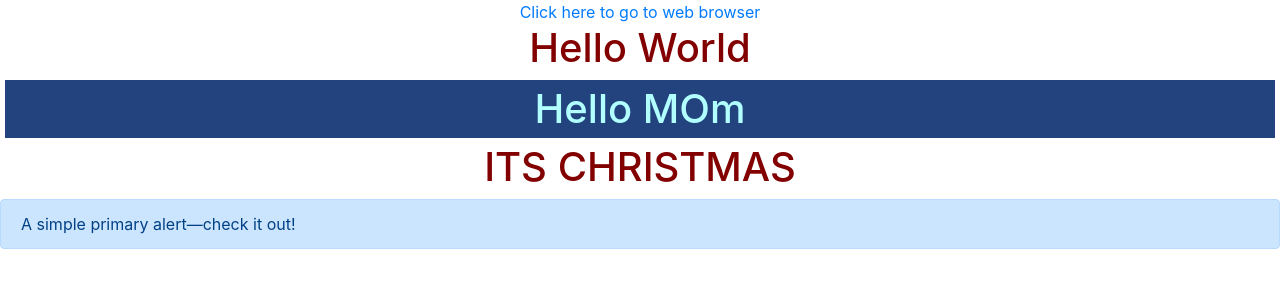
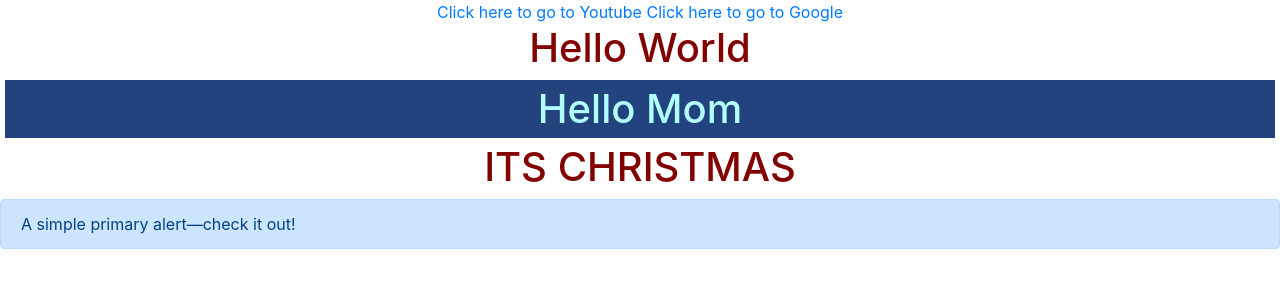
Before and after one commit to NotxZephyr/NotxZephyr.github.io, a plain HTML site: page hello.html in a window 1280 px wide. Drawn offline with nearby package versions, Linux system fonts and the light colour scheme.

Commit message:
Add href

```diff
--- a/hello.html
+++ b/hello.html
@@ -7,10 +7,11 @@
         </head>
         <body>
             <div id="web">
-                <a href="http://www.google.com">Click here to go to web browser</a>
+                <a href="Youtube.com">Click here to go to Youtube</a>
+                <a href="http://www.google.com">Click here to go to Google</a>
             </div>
             <h1 class="text">Hello World</h1>
-            <h1 id="textAlso">Hello MOm</h1>
+            <h1 id="textAlso">Hello Mom</h1>
             <h1 class="text">ITS CHRISTMAS</h1>
             <div class="alert alert-primary" role="alert">
                 A simple primary alert—check it out!
```
